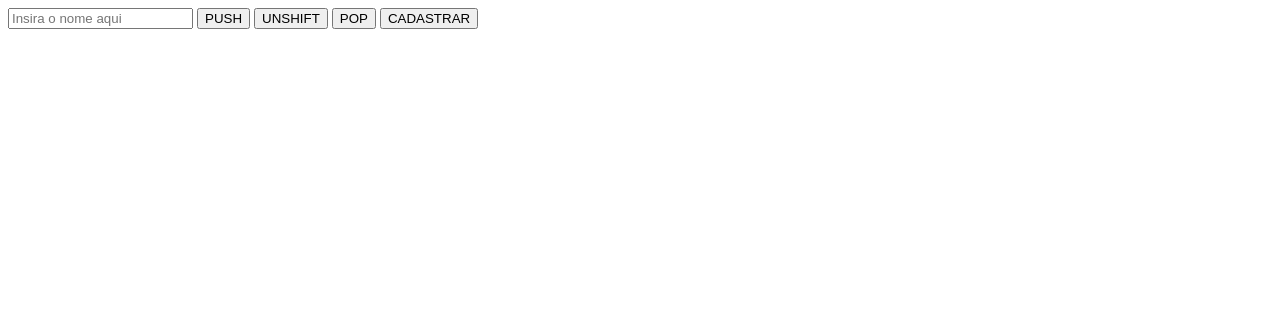
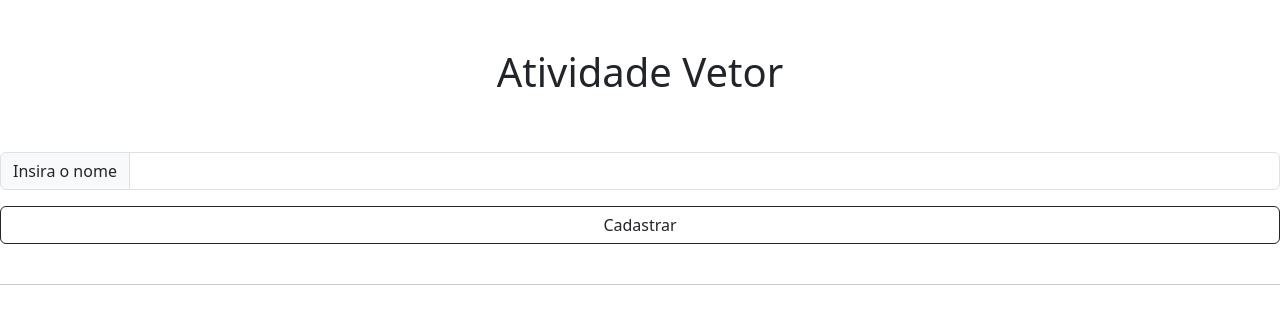
Before and after one commit to Bernardo112/Dia18-04-2023, a website: page www/index.html in a window 1280 px wide. Drawn offline with nearby package versions, Linux system fonts and the light colour scheme.

Commit message:
Vetor task

```diff
--- a/www/index.html
+++ b/www/index.html
@@ -5,6 +5,8 @@
     <meta name="viewport" content="width=device-width, initial-scale=1, maximum-scale=1, user-scalable=no">
     <meta http-equiv="Content-Security-Policy" content="default-src * data: gap: content: https://ssl.gstatic.com; style-src * 'unsafe-inline'; script-src * 'unsafe-inline' 'unsafe-eval'">
     <script src="components/loader.js"></script>
+    <link href="https://cdn.jsdelivr.net/npm/bootstrap@5.3.0-alpha1/dist/css/bootstrap.min.css" rel="stylesheet" integrity="sha384-GLhlTQ8iRABdZLl6O3oVMWSktQOp6b7In1Zl3/Jr59b6EGGoI1aFkw7cmDA6j6gD" crossorigin="anonymous">
+    <script src="https://cdn.jsdelivr.net/npm/bootstrap@5.3.0-alpha1/dist/js/bootstrap.bundle.min.js" integrity="sha384-w76AqPfDkMBDXo30jS1Sgez6pr3x5MlQ1ZAGC+nuZB+EYdgRZgiwxhTBTkF7CXvN" crossorigin="anonymous"></script>
     <link rel="stylesheet" href="components/loader.css">
     <link rel="stylesheet" href="css/style.css">
     <script>
@@ -16,13 +18,14 @@
 
             nomes.push(nomeinserido);
 
-            alert(nomes);
-        }
-
-        function unshiftvetor(){
-            nomeinserido = document.getElementById('innome').value;
-
-            nomes.unshift(nomeinserido);
+            var message = "";
+            for(var i = 0; i < nomes.length; i++){
+                var alpha = i + " - " + nomes[i] + "<br>";
+                var beta = message;
+                message = beta + alpha;
+                //alert(message);
+            }
+            document.getElementById('texto').innerHTML = message;
 
             alert(nomes);
         }
@@ -32,19 +35,20 @@
 
             alert(nomes);
         }
-
-        function shiftvetor(){
-            nomes.shift();
-
-            alert(nomes);
-        }
     </script>
 </head>
 <body>
-	<input type="text" placeholder="Insira o nome aqui" id="innome">
-    <input type="submit" value="PUSH" onclick="pushvetor()">
-    <input type="submit" value="UNSHIFT" onclick="unshiftvetor()">
-    <input type="submit" value="POP" onclick="popvetor()">
-    <input type="submit" value="CADASTRAR" onclick="shiftvetor()">
+    <br><br><h1 style="text-align: center">Atividade Vetor</h1><br><br>
+    <div class="input-group mb-3">
+        <span class="input-group-text" id="inputGroup-sizing-default">Insira o nome</span>
+        <input type="text" class="form-control" id="innome" aria-label="Sizing example input" aria-describedby="inputGroup-sizing-default" name="nome1">
+    </div>
+    <div class="d-grid gap-2">
+        <button class="btn btn-outline-dark" type="submit" id="button-addon2" onclick="pushvetor()">Cadastrar</button>
+    </div>
+
+    <br><hr><br>
+
+    <p style="text-align:center;" id="texto"></p>
 </body>
 </html>
```
